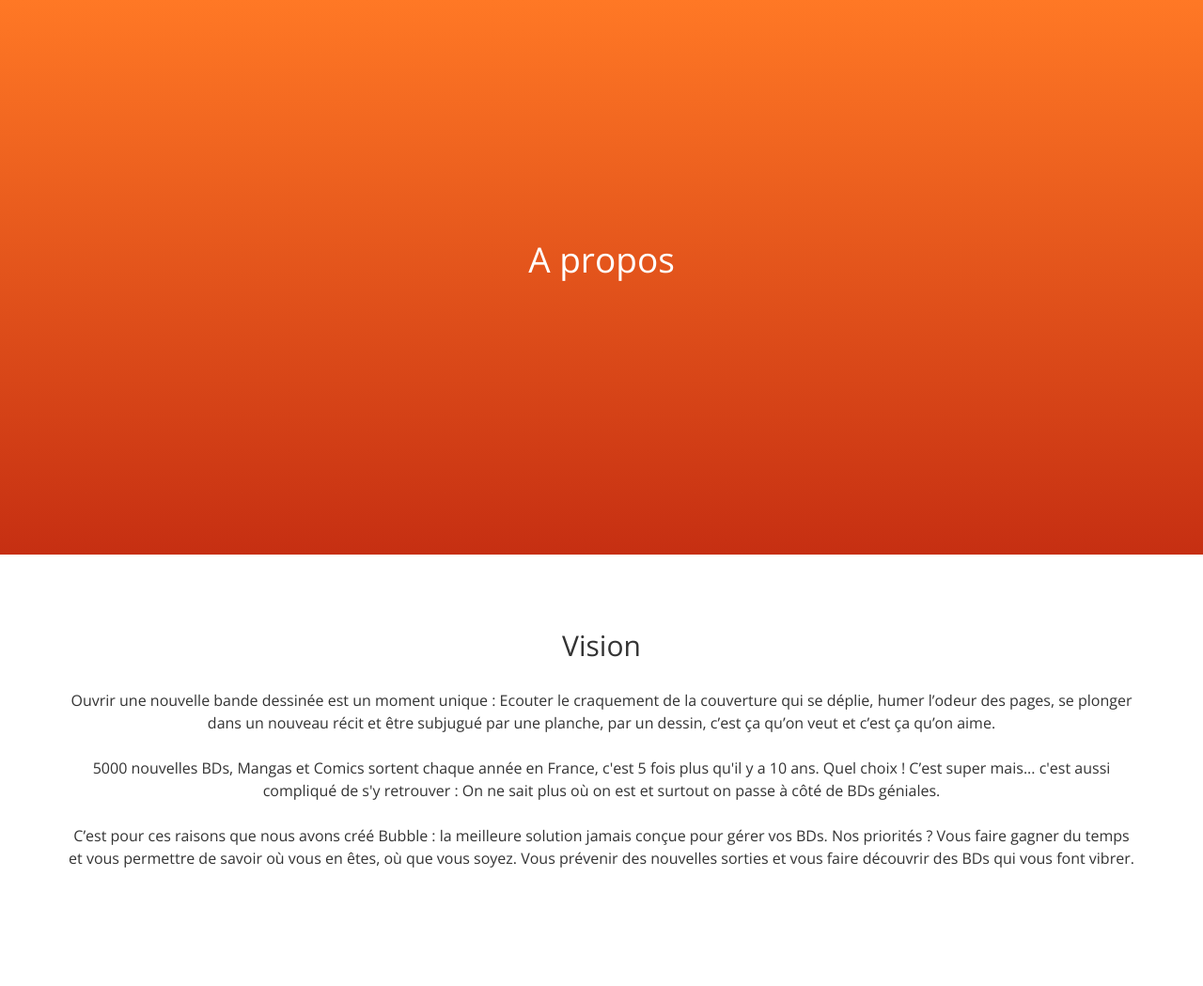
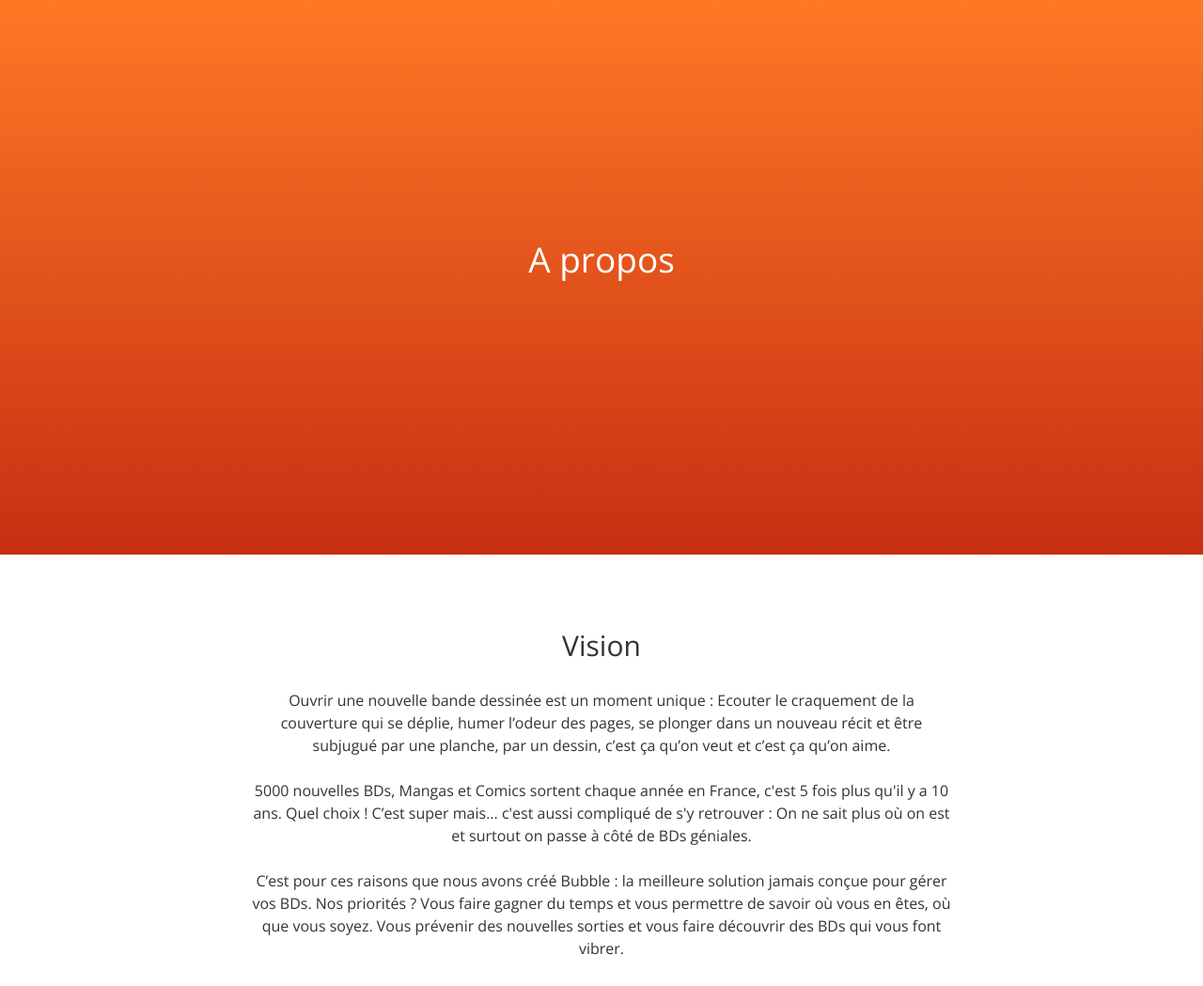
Before and after one commit to hbcbh1999/bubble-website, a Jekyll site: the page built from about-fr.md, in a window 1280 px wide. Shown: the top 1049 px of the page at 94% size. Built offline with Jekyll 4.4.1, drawn with Linux system fonts in a browser that asks for light colours; grey boxes are pictures that could not be loaded.

Commit message:
Change column size on desktop

```diff
--- a/_includes/features.html
+++ b/_includes/features.html
@@ -1,6 +1,6 @@
 <section id="features" class="container">
 	<div class="row">
-		<article id="agenda" class="features-row col-md-12">
+		<article id="agenda" class="features-row col-md-8 col-md-offset-2">
 			<img src="/img/agenda.png" />
 			<div class="features-text">
 				<h3>
@@ -12,7 +12,7 @@
 				</h3>
 			</div>
 		</article>
-		<article id="collection" class="features-row col-md-12">
+		<article id="collection" class="features-row col-md-8 col-md-offset-2">
 			<img src="/img/collection.png" />
 			<div class="features-text">
 				<h3>
@@ -24,7 +24,7 @@
 				</h3>
 			</div>
 		</article>
-		<article id="database" class="features-row col-md-12">
+		<article id="database" class="features-row col-md-8 col-md-offset-2">
 			<img src="/img/search.png" />
 			<div class="features-text">
 				<h3>
--- a/_includes/vision.html
+++ b/_includes/vision.html
@@ -1,6 +1,6 @@
 <section id="vision" class="container">
 	<div class="row">
-		<div class="col-md-12">
+		<div class="col-md-8 col-md-offset-2">
 			<h2>Vision</h2>
 			<p>Ouvrir une nouvelle bande dessinée est un moment unique : Ecouter le craquement de la couverture qui se déplie, humer l’odeur des pages, se plonger dans un nouveau récit et être subjugué par une planche, par un dessin, c’est ça qu’on veut et c’est ça qu’on aime.</p>
 			<p>5000 nouvelles BDs, Mangas et Comics sortent chaque année en France, c'est 5 fois plus qu'il y a 10 ans. Quel choix ! C’est super mais... c'est aussi compliqué de s'y retrouver : On ne sait plus où on est et surtout on passe à côté de BDs géniales.</p>
```
